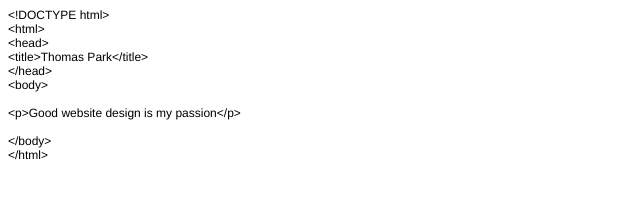
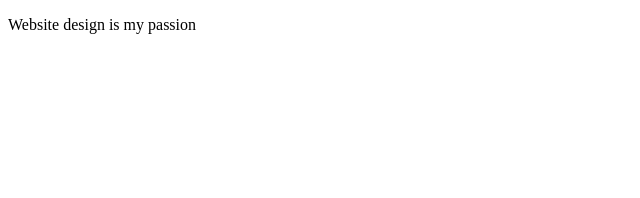
Before and after one commit to thomaspark2005/website, a plain HTML site: page index.html in a window 1280 px wide. Shown: the whole page, without its empty margins (0-640 px from the left). Drawn offline with Linux system fonts and the light colour scheme.

Commit message:
Update index.html
bro apple textedit stinks!

```diff
--- a/index.html
+++ b/index.html
@@ -3,7 +3,7 @@
 <head>
   <meta http-equiv="Content-Type" content="text/html; charset=utf-8">
   <meta http-equiv="Content-Style-Type" content="text/css">
-  <title></title>
+  <title>Thomas Park</title>
   <meta name="Generator" content="Cocoa HTML Writer">
   <meta name="CocoaVersion" content="2685.2">
   <style type="text/css">
@@ -12,16 +12,6 @@
   </style>
 </head>
 <body>
-<p class="p1">&lt;!DOCTYPE html&gt;</p>
-<p class="p1">&lt;html&gt;</p>
-<p class="p1">&lt;head&gt;</p>
-<p class="p1">&lt;title&gt;Thomas Park&lt;/title&gt;</p>
-<p class="p1">&lt;/head&gt;</p>
-<p class="p1">&lt;body&gt;</p>
-<p class="p2"><br></p>
-<p class="p1">&lt;p&gt;Good website design is my passion&lt;/p&gt;</p>
-<p class="p2"><br></p>
-<p class="p1">&lt;/body&gt;</p>
-<p class="p1">&lt;/html&gt;</p>
+  <p>Website design is my passion</p>
 </body>
 </html>
```
